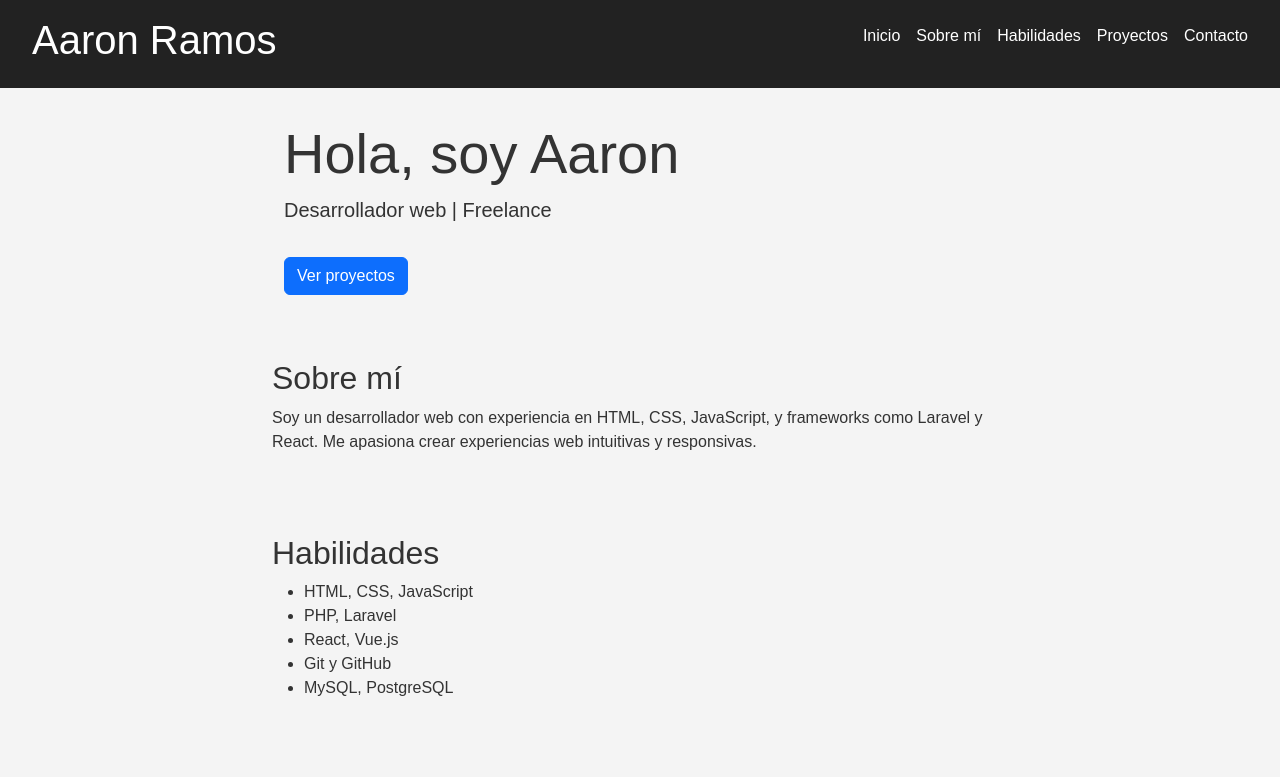
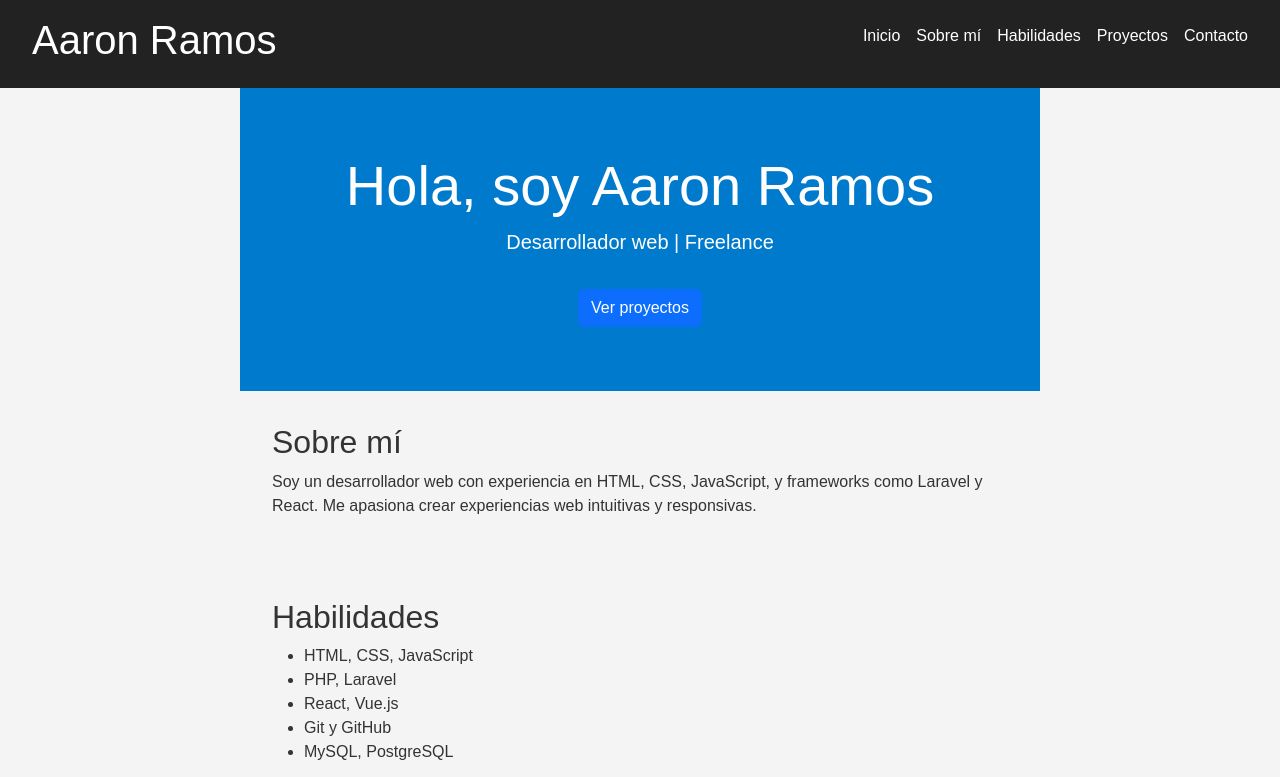
Before and after one commit to Aaron9Ramos/Portafolio, a plain HTML site: page index.html in a window 1280 px wide. Shown: the top 777 px of the page. Drawn offline with nearby package versions, Linux system fonts and the light colour scheme.

Commit message:
prueba git status

```diff
--- a/index.html
+++ b/index.html
@@ -26,9 +26,9 @@
 
     <section class="hero">
       <div class="container">
-        <h1 class="display-4">Hola, soy Aaron</h1>
+        <h1 class="display-4">Hola, soy Aaron Ramos</h1>
         <p class="lead">Desarrollador web | Freelance</p>
-        <a href="#projects" class="btn btn-primary mt-3">Ver proyectos</a>
+        <a href="#proyectos" class="btn btn-primary mt-3">Ver proyectos</a>
       </div>
     </section>
 
@@ -105,6 +105,7 @@
       // Puedes agregar interactividad con JavaScript aquí
       console.log("Portafolio listo para personalizar");
     </script>
+
     <script src="https://cdn.jsdelivr.net/npm/bootstrap@5.3.3/dist/js/bootstrap.bundle.min.js"></script>
   </body>
 </html>
--- a/styles.css
+++ b/styles.css
@@ -24,12 +24,12 @@ nav a {
   color: #fff;
   text-decoration: none;
 }
-/* .hero {
+.hero {
   background: #007acc;
   color: #fff;
   padding: 4rem 2rem;
   text-align: center;
-} */
+}
 section {
   padding: 2rem;
   max-width: 800px;
```
